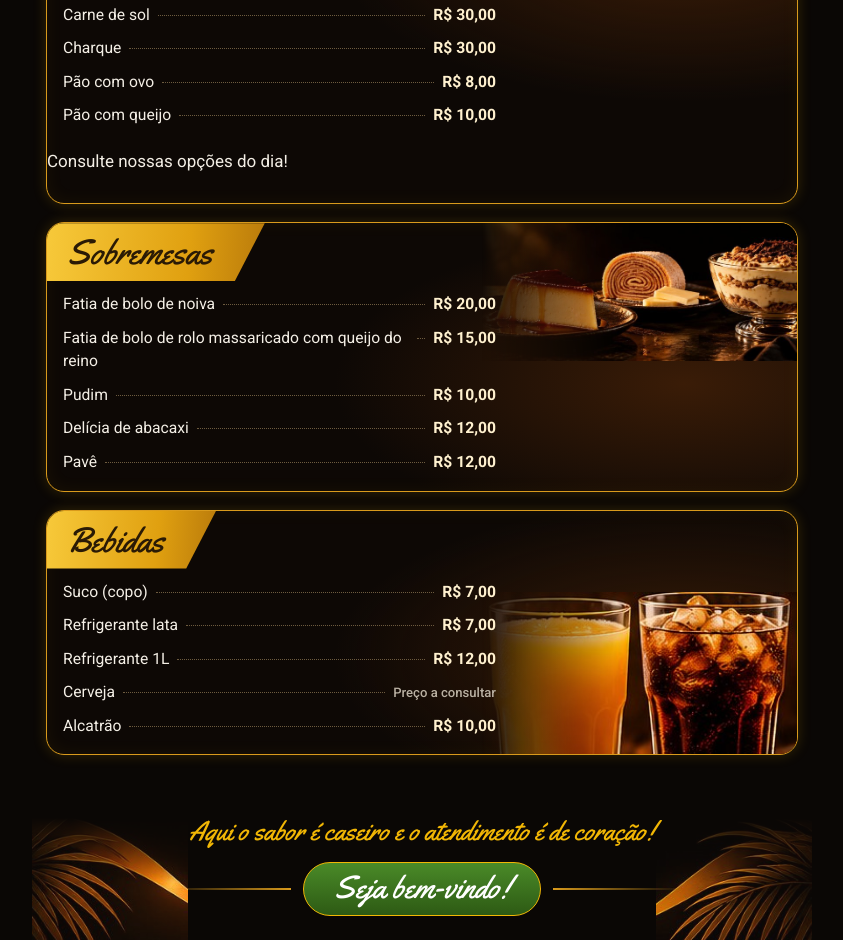
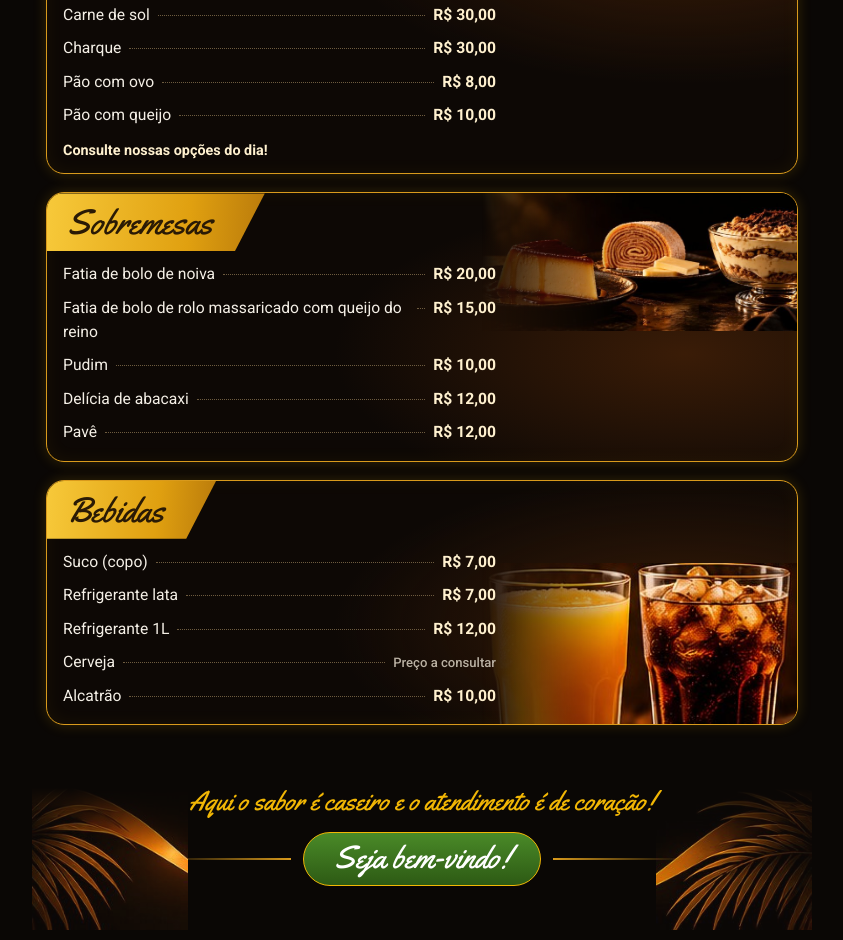
Before and after one commit to neto-santana-22/cardapio-digital, a plain HTML site: page index.html in a window 1280 px wide. Shown: the part 2367-3307 px from the top of the page, without its empty margins (218-1061 px from the left). Drawn offline with nearby package versions, Linux system fonts and the light colour scheme.

Commit message:
Atualizando style.css

```diff
--- a/style.css
+++ b/style.css
@@ -168,6 +168,9 @@ main { max-width: var(--largura-conteudo); min-height: 30vh; margin: 0 auto; pad
 .pontos { flex: 1 1 auto; min-width: 8px; border-bottom: 1.5px dotted #6d5b3f; transform: translateY(-4px); }
 .preco { flex: 0 0 auto; color: #fff1cf; font-weight: 700; white-space: nowrap; font-variant-numeric: tabular-nums; }
 .preco.consultar { max-width: 46%; color: var(--texto-suave); font-size: .82rem; font-weight: 500; text-align: right; white-space: normal; }
+.categoria.sem-img .lista { max-width: 100%; }
+.nota { position: relative; margin: 2px 0 6px; padding: 0 16px; color: var(--texto-suave); font-size: .9rem; }
+.nota-final { margin: 8px 0 0; color: #fff1cf; font-weight: 700; }
 .item.indisponivel .nome { color: var(--texto-suave); text-decoration: line-through; }
 .item.indisponivel .preco { color: var(--texto-suave); font-size: .85rem; }
 
```
